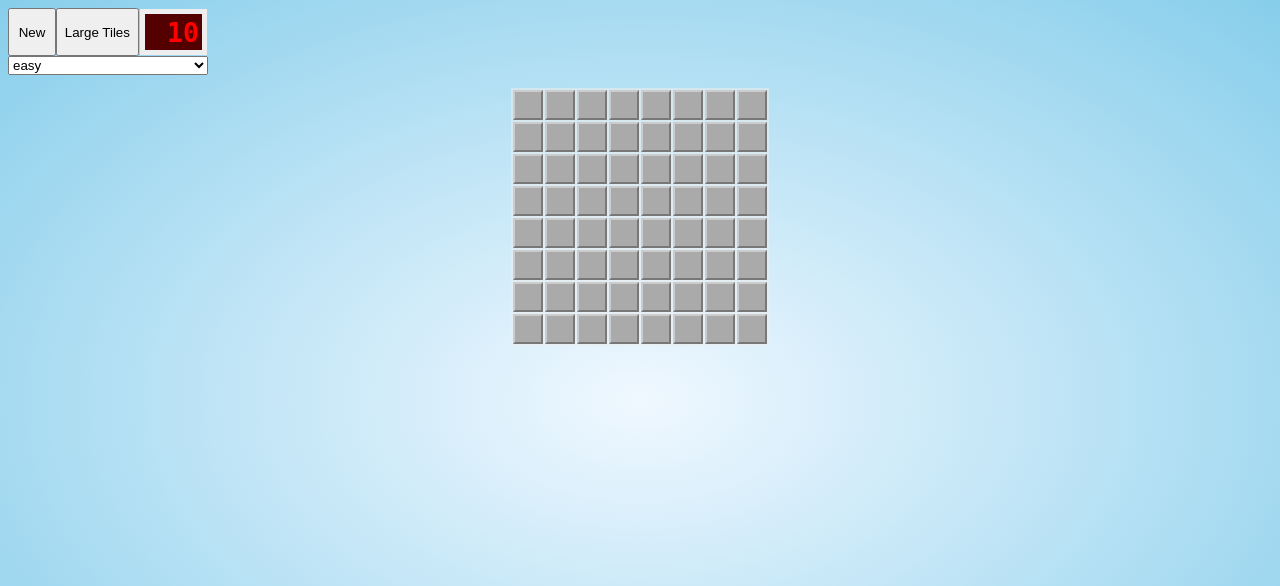
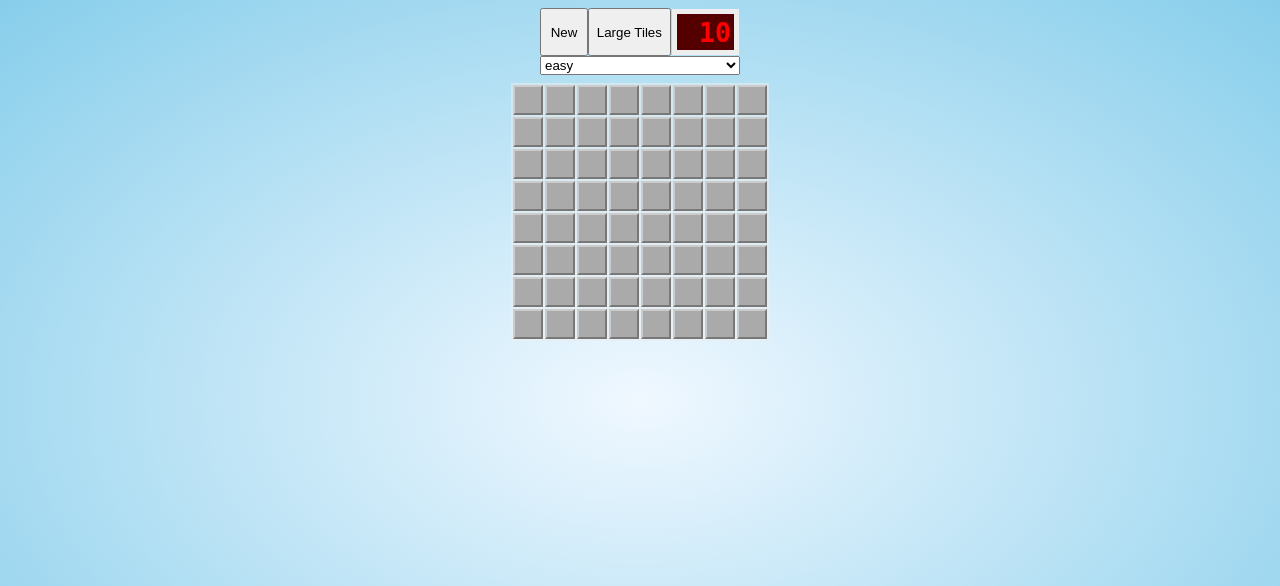
Before and after one commit to ImprobabilityCast/Website, a PHP site: page /Mines/mines.php in a window 1280 px wide. Shown: the top 586 px of the page. Run offline with PHP 8.4, Linux system fonts and the light colour scheme.

Commit message:
mines polish

```diff
--- a/wwwroot/Mines/mines.css
+++ b/wwwroot/Mines/mines.css
@@ -29,8 +29,8 @@ select {
 #left {
     max-width: 200px;
     min-width: 88pt;
-    position: fixed;
-    z-index: 4;
+	margin: auto;
+	margin-bottom: 6pt;
 }
 
 #flagCounter {
@@ -51,8 +51,6 @@ select {
 table {
     background-color: #eee8;
     margin: auto;
-    position: relative;
-    top: 60pt;
 }
 
 td {
```
